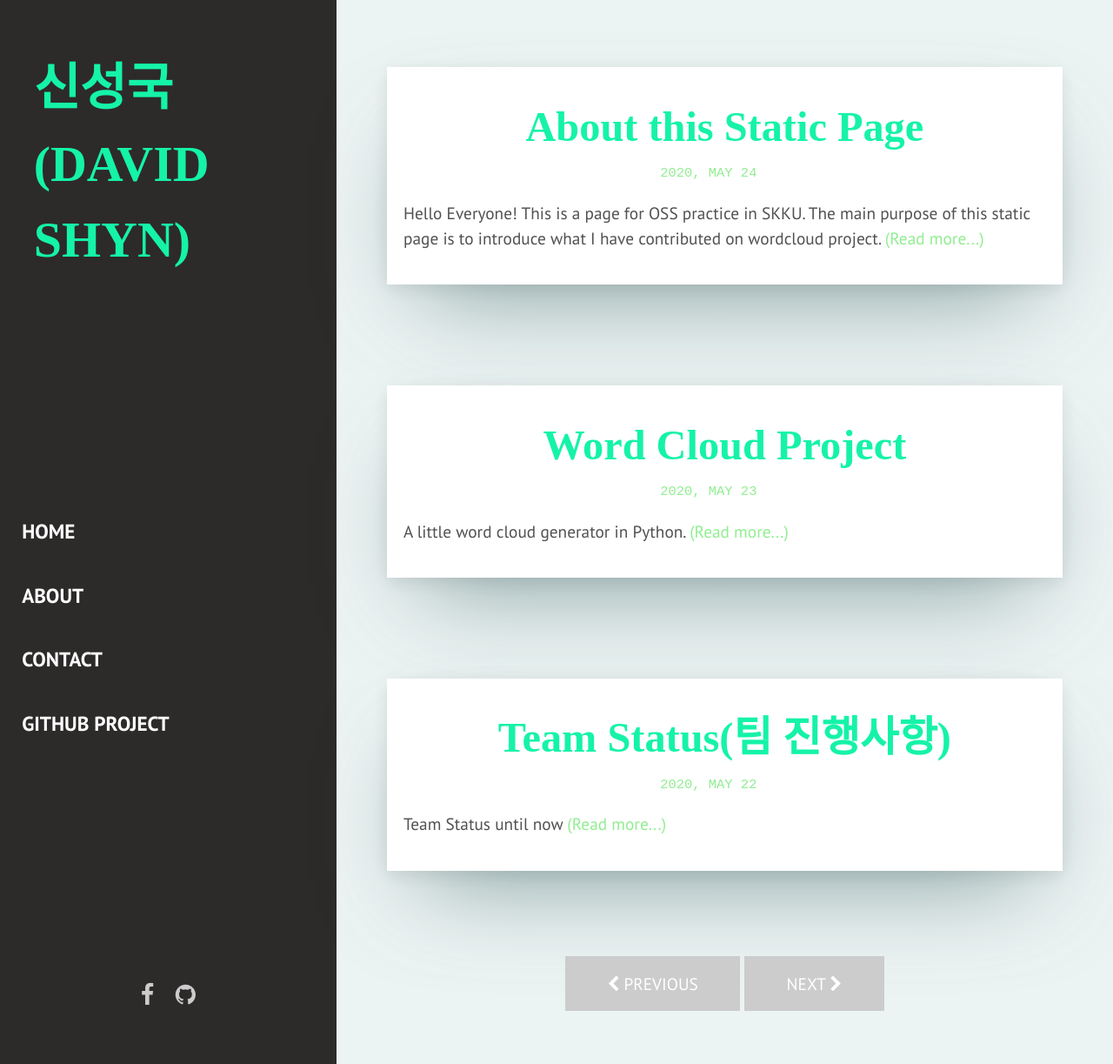
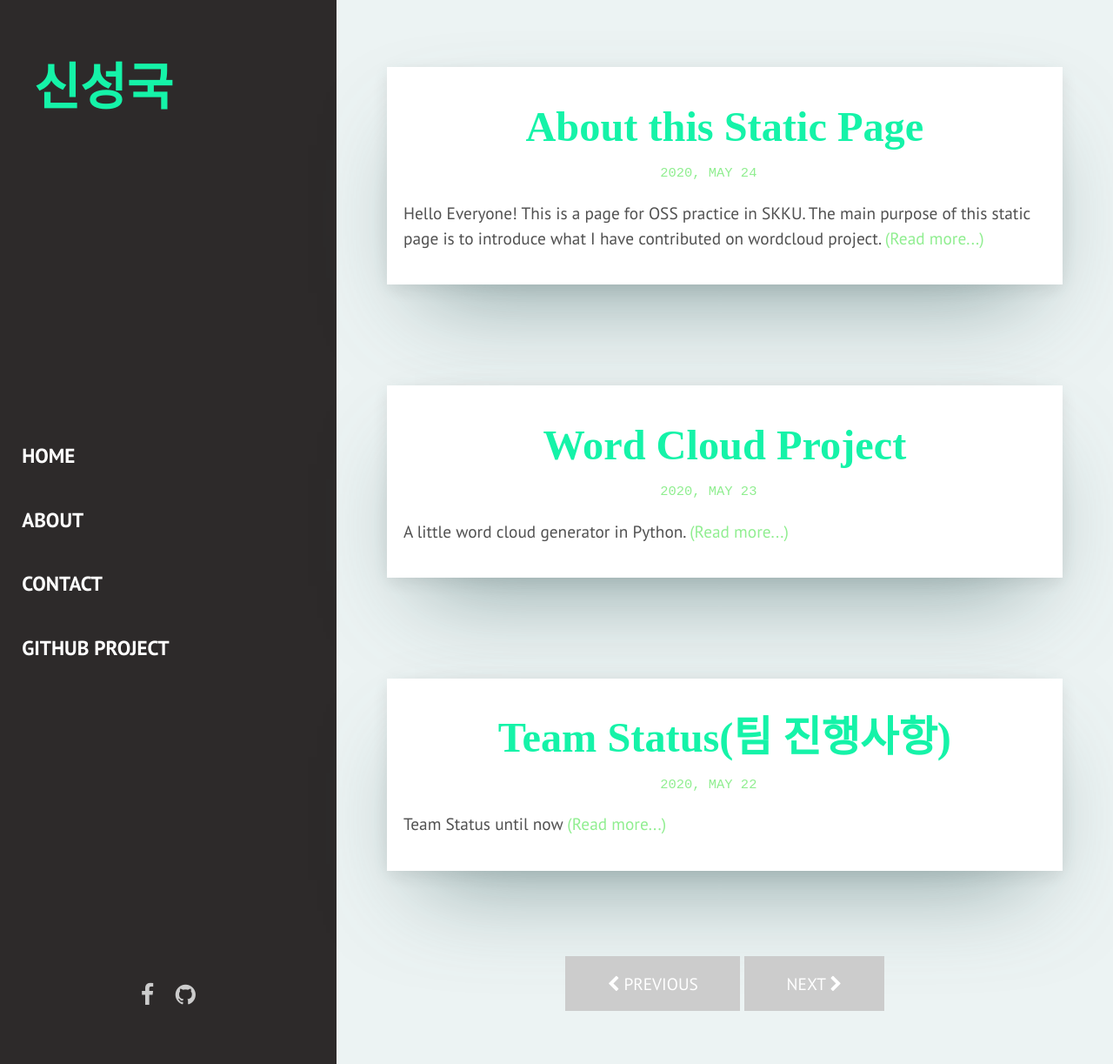
Before and after one commit to davidshyn1/davidshyn1.github.io, a Jekyll site: the page built from index.html, in a window 1280 px wide and 1223 px high. Shown: the whole window at 87% size. Built offline with Jekyll 4.4.1, drawn with Linux system fonts in a browser that asks for light colours; some web fonts are replaced; the list of posts is cut into pages by our own code.

Commit message:
Update _config.yml

```diff
--- a/_config.yml
+++ b/_config.yml
@@ -1,5 +1,5 @@
 # Profile information
-name: 신성국(David Shyn)
+name: 신성국
 title: GENIUS
 description: > # this means to ignore newlines until "baseurl:"
   The page of Github beginner, but an amazing code reviewer.
```
